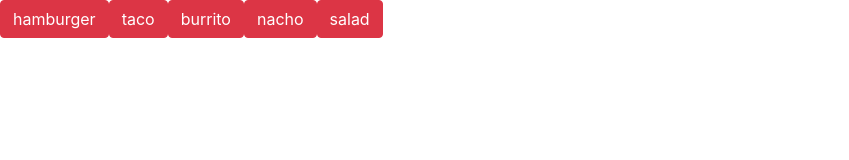
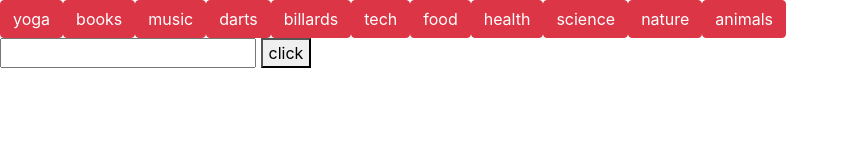
Before and after one commit to JamangutanGH/GifTastic, a plain HTML site: page index.html in a window 1280 px wide. Shown: the whole page, without its empty margins (0-849 px from the left). Drawn offline with nearby package versions, Linux system fonts and the light colour scheme.

Commit message:
final_working

```diff
--- a/app.js
+++ b/app.js
@@ -1,16 +1,26 @@
 $(document).ready(function () {
     // topics array
-    var topics = ["hamburger",
-        "taco",
-        "burrito",
-        "nacho",
-        "salad"];
+    var topics = ["yoga",
+        "books",
+        "music",
+        "darts",
+        "billards",
+        "tech",
+        "food",
+        "health",
+        "science",
+        "nature",
+        "animals"];
 
     //my api key as a var API_KEY
     var API_KEY = "e7QbBCLWuTVNeGTu0ACiTRMnxML4COsg";
     //var requestUrl to access
     var requestUrl = "https:api.giphy.com/v1/gifs/search?api_key=" + API_KEY + "&limit=10&q=";
 
+
+
+
+    // is there a way we can declare
 
     // for loop to generate and populate length of array into buttons
     for (var i = 0; i < topics.length; i++) {
@@ -22,10 +32,14 @@ $(document).ready(function () {
         button.text(topics[i]);
         //target anything with the class button and append the buttons created
         $("#buttons").append(button);
+
     }
 
-    function createImage(response, i) {
-        var img = $("<img>")
+
+
+
+    function createImageDiv(response, i) {
+        var img = $("<img class='giphy-img'>")
         // set source attribute of element (<img src="response.data[0].images.downsized.url)" alt="">)
         img.attr("src", response.data[i].images.downsized.url);
         // targeting <body> appending(adding) img
@@ -36,17 +50,29 @@ $(document).ready(function () {
         img.attr("data-animated", response.data[i].images.downsized.url);
         // set an attribute of image to state
         img.attr("data-state", "animated");
+        //creating a variable and assigning it a div.class html element
+        var gifCard = $("<div class='gif-card'>");
+        //creating a variable and assigning it to a paragraph html element
+        var pRating = $("<p>");
 
-        var gifCard = $("<div class='gif-card'>");
-        var pRating = $("<p>");
+        //printing input as text to final button x10.I have the components to solve this will come back
+        // var fack = $("#userInput").val();
+        // button.append(fack);
+
+        // I feel a solution is to just push the input into the array
+
+
 
         gifCard.append(img);
         pRating.append("Rating: " + response.data[i].rating);
         gifCard.append(pRating);
         return gifCard;
+
+        //printing input as text to final button x10.I have the components to solve this will come back
+
     }
 
-    $("button").on("click", function () {
+    $(document).on("click", ".topic", function () {
         $("#gifs").empty();
         $.ajax({
             method: "GET",
@@ -54,21 +80,19 @@ $(document).ready(function () {
         }).then(function (response) {
             //iterate over the data recieved and populate into <img> named as a variable img
             for (var i = 0; i < response.data.length; i++) {
-                var img = createImage(response, i);
+                var imgDiv = createImageDiv(response, i);
                 //response.data[i].rating
-                console.log(response.data[i].rating);
+
+                //populating #gifs with images
+                $("#gifs").append(imgDiv);
+            }
 
 
-                //populating #gifs with images
-                $("#gifs").append(img);
-            }
         });
-
 
     });
 
-    $("img").on("click", function () {
-
+    $(document).on("click", ".giphy-img", function () {
         var state = $(this).attr("data-state");
         if (state === "animated") {
             console.log("still");
@@ -79,7 +103,6 @@ $(document).ready(function () {
             $(this).attr("data-state", "animated");
             $(this).attr("src", $(this).attr("data-animated"));
         }
-
     })
 
 });
--- a/index.html
+++ b/index.html
@@ -1,5 +1,6 @@
 <!DOCTYPE html>
 <html lang="en">
+
 <head>
     <meta charset="UTF-8">
     <meta name="viewport" content="width=device-width, initial-scale=1.0">
@@ -8,14 +9,21 @@
     <link rel="stylesheet" href="https://maxcdn.bootstrapcdn.com/bootstrap/4.0.0/css/bootstrap.min.css" />
     <link rel="stylesheet" href="./style.css">
 </head>
+
 <body>
-    <div id="buttons"></div>
-    <div id="gifs"></div>
-    <div id='gif-card'><p></p></div>
 
 
 
-    <script src="https://code.jquery.com/jquery-3.3.1.min.js" integrity="sha256-FgpCb/KJQlLNfOu91ta32o/NMZxltwRo8QtmkMRdAu8=" crossorigin="anonymous"></script>
+    <div id="buttons"></div>
+    <div>
+        <input name="userInput" id="userInput" type="text">
+        <button class="topic">click</button>
+    </div>
+    <div id="gifs"></div>
+
+    <script src="https://code.jquery.com/jquery-3.3.1.min.js" integrity="sha256-FgpCb/KJQlLNfOu91ta32o/NMZxltwRo8QtmkMRdAu8="
+        crossorigin="anonymous"></script>
     <script src="./app.js"></script>
 </body>
+
 </html>
```
